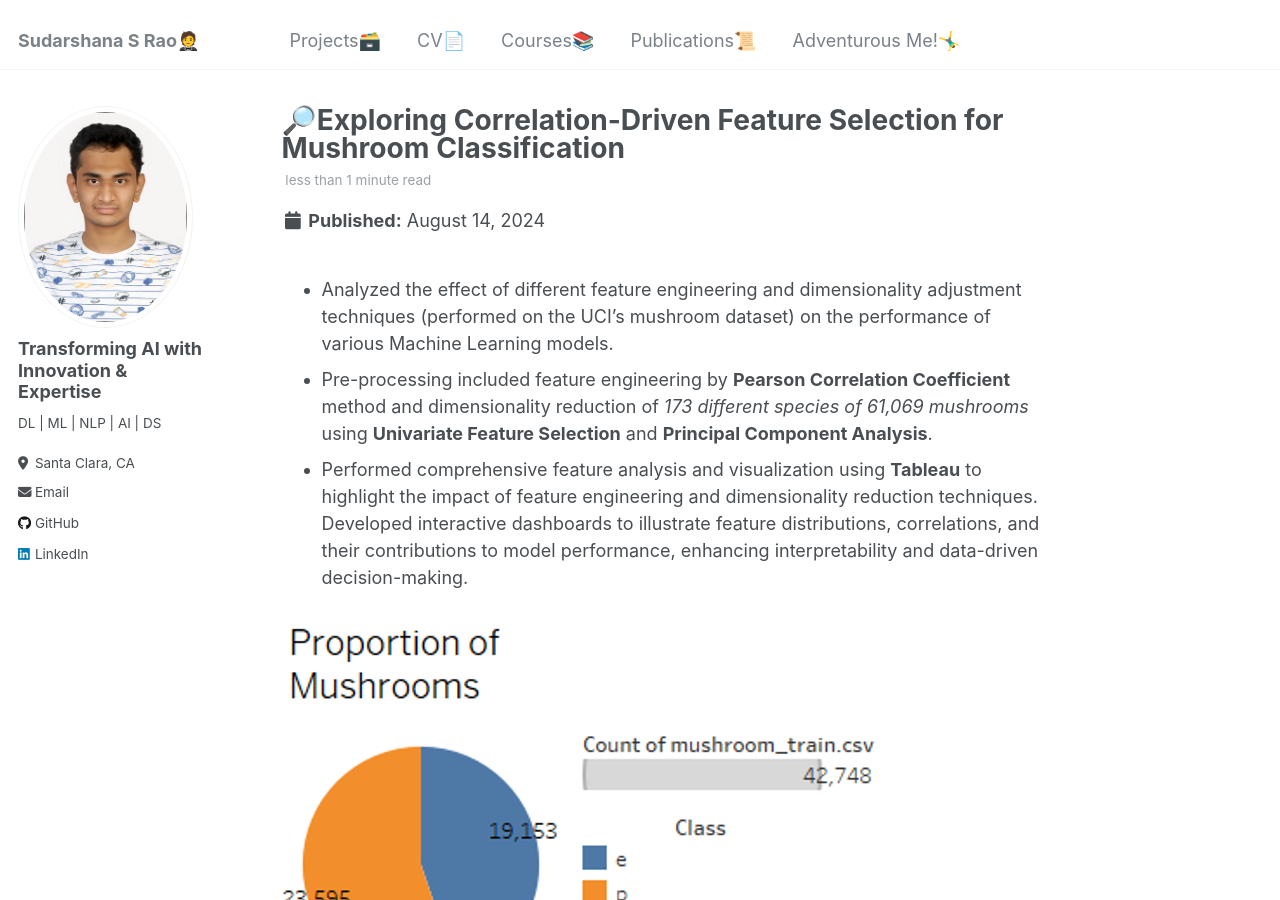
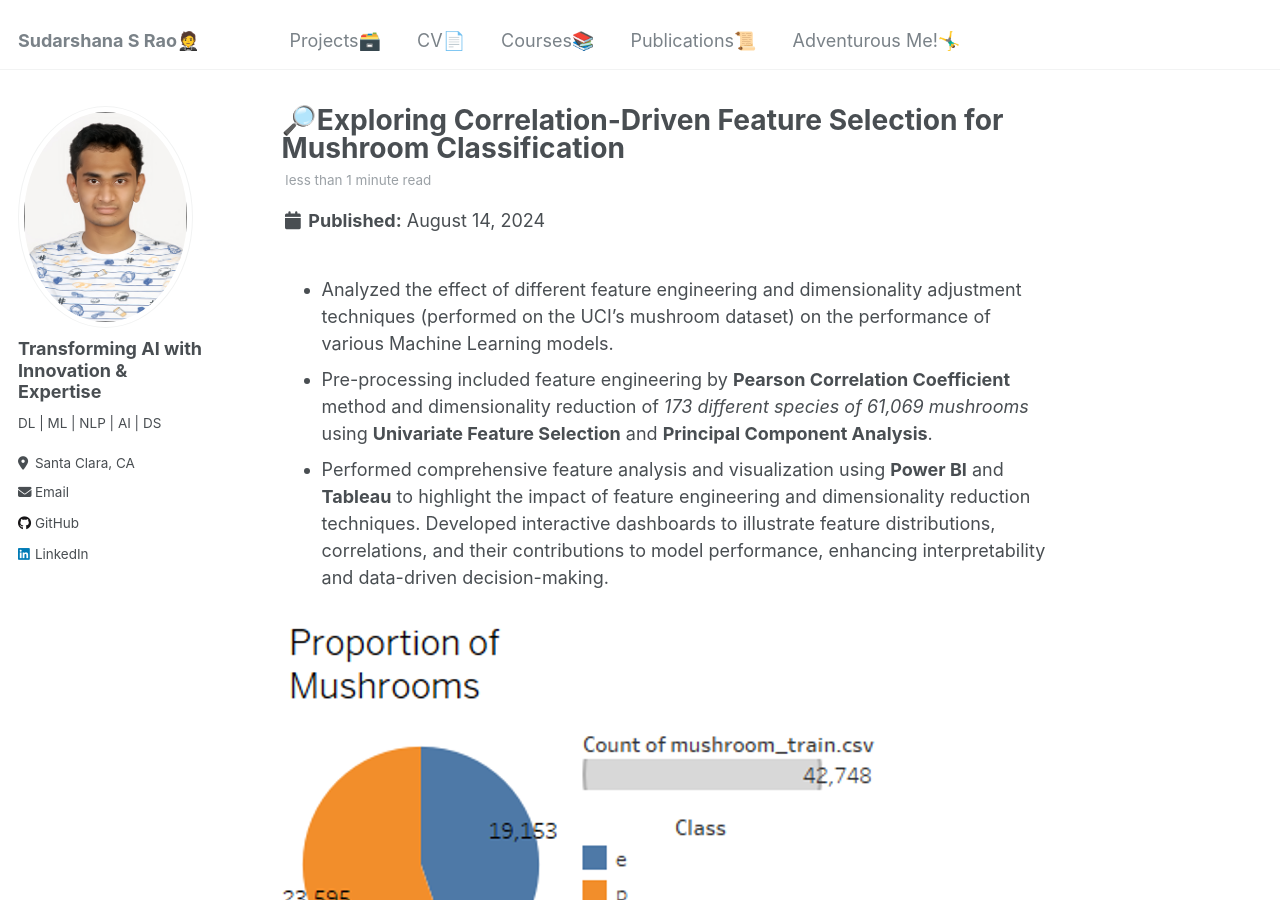
Before and after one commit to SudarshanaSRao/SudarshanaSRao.github.io, a Jekyll site: the page built from _portfolio/portfolio-6.md, in a window 1280 px wide and 900 px high. Built offline with Jekyll 4.4.1, drawn with Linux system fonts in a browser that asks for light colours.

Commit message:
Update portfolio-6.md

```diff
--- a/_portfolio/portfolio-6.md
+++ b/_portfolio/portfolio-6.md
@@ -6,7 +6,7 @@
 
 * Analyzed the effect of different feature engineering and dimensionality adjustment techniques (performed on the UCI's mushroom dataset) on the performance of various Machine Learning models.
 * Pre-processing included feature engineering by **Pearson Correlation Coefficient** method and dimensionality reduction of _173 different species of 61,069 mushrooms_ using **Univariate Feature Selection** and **Principal Component Analysis**.
-* Performed comprehensive feature analysis and visualization using **Tableau** to highlight the impact of feature engineering and dimensionality reduction techniques. Developed interactive dashboards to illustrate feature distributions, correlations, and their contributions to model performance, enhancing interpretability and data-driven decision-making.
+* Performed comprehensive feature analysis and visualization using **Power BI** and **Tableau** to highlight the impact of feature engineering and dimensionality reduction techniques. Developed interactive dashboards to illustrate feature distributions, correlations, and their contributions to model performance, enhancing interpretability and data-driven decision-making.
 
 <img src="/images/Picture1.png" style="cursor: crosshair;">
 <img src="/images/dist1.png" style="cursor: crosshair;">
```
